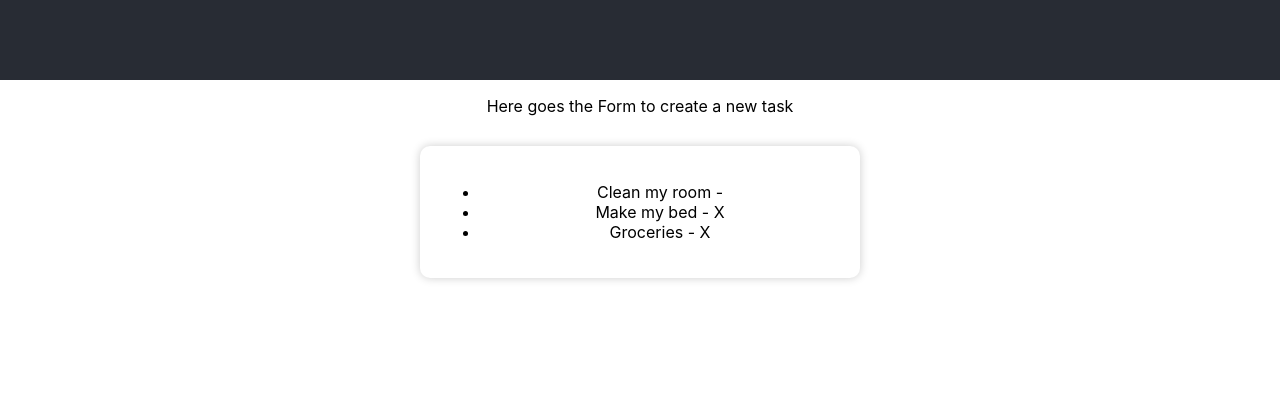
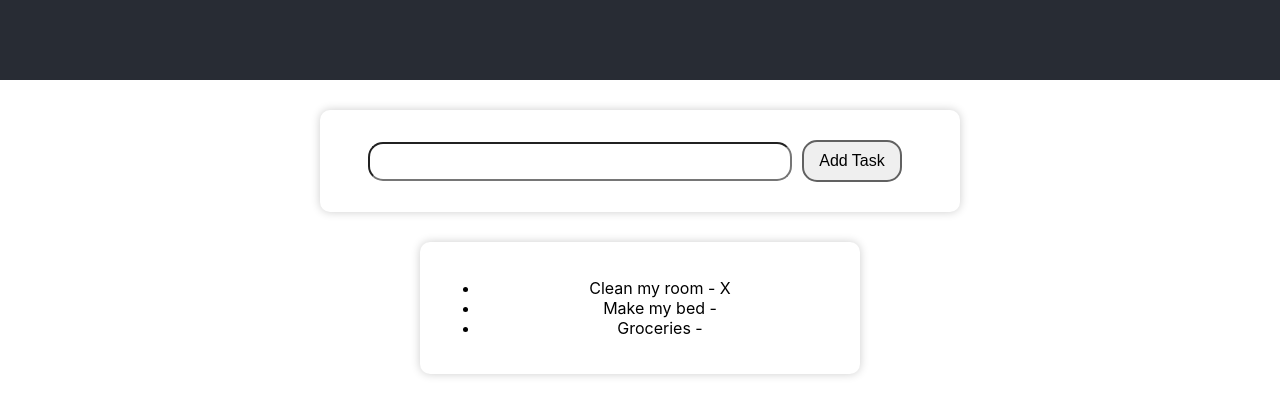
Before and after one commit to GorkaEchavarri/ho-basic-test, a React (Create React App) app: page / in a window 1280 px wide. Shown: the top 416 px of the page. Built offline with nearby package versions, Linux system fonts and the light colour scheme.

Commit message:
New task form finished and displaying task, styling needed

```diff
--- a/src/App.js
+++ b/src/App.js
@@ -1,3 +1,4 @@
+import React, { useState } from 'react';
 import './App.css';
 import DisplayTasks from './components/UI/DisplayTasks';
 import NewTask from './components/UI/NewTask';
@@ -11,13 +12,23 @@ const initial_tasks = [
 ]
 
 function App() {
+  const [tasks, setTasks] = useState(initial_tasks);
+
+
+  function addTaskHandler(task) {
+    setTasks((prevTasks) => {
+      return [task, ...prevTasks];
+    });
+  };
+
+
   return (
     <div className="App">
       <header className="App-header">
       </header>
       <div>
-        <NewTask/>
-        <DisplayTasks items={initial_tasks}/>
+        <NewTask onSaveTaskData={addTaskHandler}/>
+        <DisplayTasks tasks={tasks}/>
       </div>
     </div>
   );
--- a/src/components/UI/DisplayTasks.js
+++ b/src/components/UI/DisplayTasks.js
@@ -2,13 +2,12 @@ import React from 'react';
 import classes from './DisplayTasks.module.css';
 
 function DisplayTasks(props) {
-  console.log("Working component");
   return (
     <div className={classes.list}>
       <ul>
-        {props.items.map(item => (
-          <li key={item.id}>
-            {item.task} - {!item.done && "X"}
+        {props.tasks.map(task => (
+          <li key={task.id}>
+            {task.task} - {task.done && "X"}
           </li>
         ))}
       </ul>
--- a/src/components/UI/NewTask.js
+++ b/src/components/UI/NewTask.js
@@ -1,8 +1,41 @@
+import React, { useState } from 'react';
+import classes from './NewTask.module.css';
+
+function NewTask(props) {
+  const [enteredTask, setEnteredTask] = useState('');
 
 
-function NewTask() {
+  function submitHandler(event) {
+    event.preventDefault();
+
+    const updatedEnteredTask = enteredTask.trim();
+
+    if (updatedEnteredTask === '') {
+      console.log("Please enter a valid task");
+    } else {
+      const taskData = {
+        id: Math.random().toString(),
+        task: updatedEnteredTask,
+      };
+      props.onSaveTaskData(taskData);
+      setEnteredTask('');
+    }
+  };
+
+  function taskChangeHandler(event) {
+    setEnteredTask(event.target.value)
+  };
+
+
   return (
-    <p>Here goes the Form to create a new task</p>
+    <React.Fragment>
+            <div className={classes.form}>
+                <form>
+                    <input className={classes.input} value={enteredTask} onChange={taskChangeHandler}/>
+                    <button className={classes["add-button"]} type='submit' onClick={submitHandler}>Add Task</button>
+                </form>
+            </div>
+    </React.Fragment>
   )
 };
 
--- a/src/components/UI/NewTask.module.css
+++ b/src/components/UI/NewTask.module.css
@@ -0,0 +1,30 @@
+.form{
+  margin-top: 100px;
+  margin-bottom: 50px;
+  border-radius: 10px;
+  box-shadow: 0 0 10px rgba(0, 0, 0, 0.2);
+  width: 80%;
+  margin: 30px auto;
+  padding: 20px;
+  max-width: 600px;
+  overflow: hidden;
+}
+.input{
+  width: 400px;
+  padding: 10px;
+  border-radius: 15px;
+  outline: none;
+}
+.add-button{
+  width: 100px;
+  padding: 10px;
+  font-size: 16px;
+  margin: 10px;
+  border: 2px solid rgb(97, 97, 97);
+  border-radius: 15px;
+  outline: none;
+}
+.add-button:hover{
+  background-color: #ccc;
+  cursor: pointer;
+}
```
